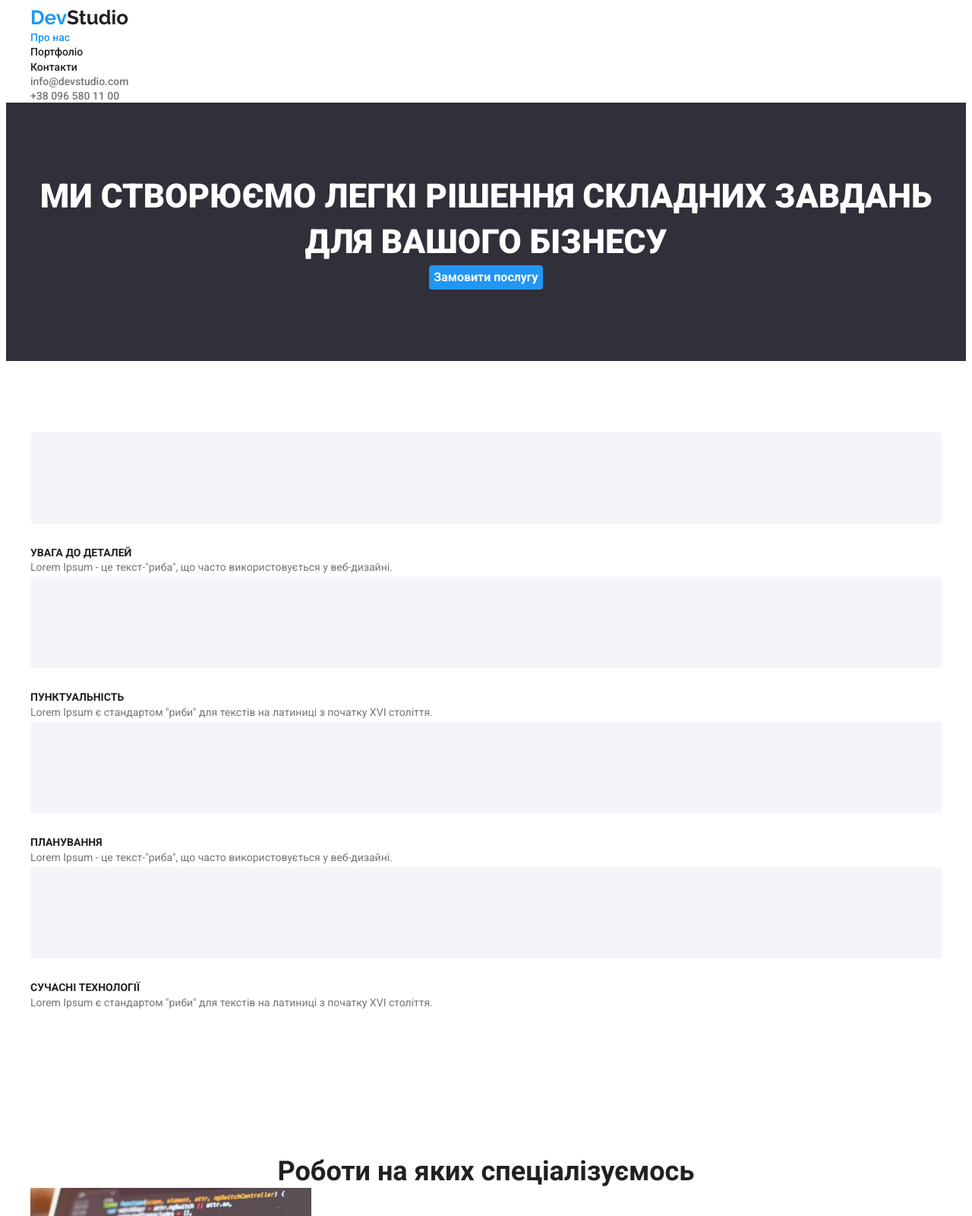
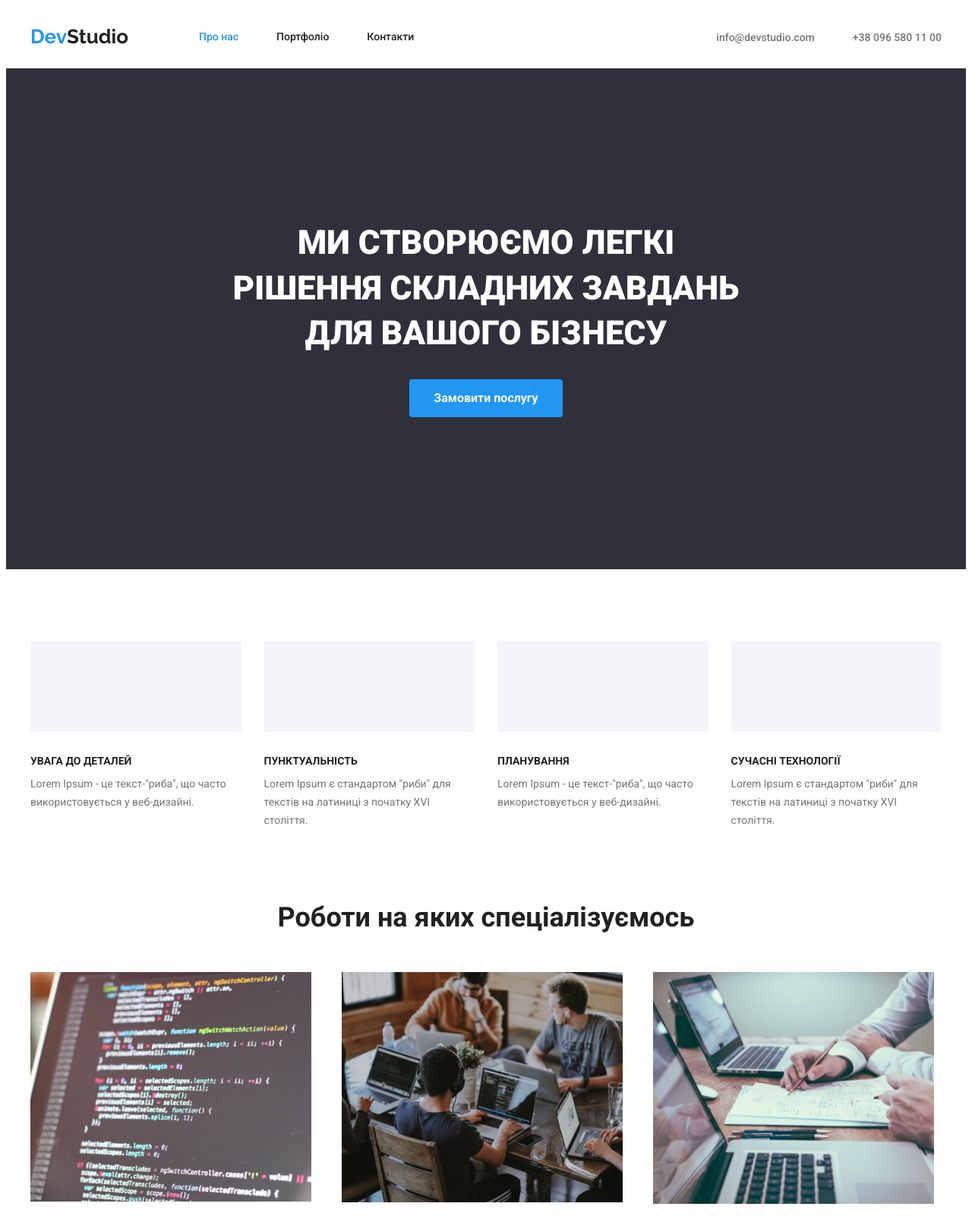
Before and after one commit to Tielnyi/wt-markup-02, a plain HTML site: page index.html in a window 1280 px wide. Shown: the top 1600 px of the page at 76% size. Drawn offline with Linux system fonts and the light colour scheme.

Commit message:
Update styles.css

```diff
--- a/css/styles.css
+++ b/css/styles.css
@@ -1,4 +1,5 @@
-/* --- ЗМІННІ КОЛЬОРІВ --- */
+/* ЗМІННІ КОЛЬОРІВ                      */
+
 :root {
   --primary-text-color: #757575;
   --title-text-color: #212121;
@@ -7,14 +8,16 @@
   --bg-dark-color: #2f303a;
   --bg-light-color: #f5f4fa;
   --icon-color: #afb1b8;
+  --header-border: #ececec;
 }
 
-/* --- ГЛОБАЛЬНІ СКИДАННЯ ТА БАЗОВІ СТИЛІ --- */
+/* ГЛОБАЛЬНІ СКИНУТІ СТИЛІ              */
+
 body {
   font-family: "Roboto", sans-serif;
   color: var(--primary-text-color);
   background-color: var(--white-color);
-  line-height: 1.2; /* Використовуємо множник */
+  line-height: 1.2;
 }
 
 h1, h2, h3, h4, h5, h6, p {
@@ -37,6 +40,7 @@ img {
   height: auto;
 }
 
+/* Прихований заголовок */
 .visually-hidden {
   position: absolute;
   width: 1px;
@@ -50,7 +54,8 @@ img {
   overflow: hidden;
 }
 
-/* --- КОНТЕЙНЕР ДЛЯ ЦЕНТРУВАННЯ --- */
+/* БАЗОВІ КЛАСИ ТА КОНТЕЙНЕР            */
+
 .container {
   width: 1200px;
   padding-left: 15px;
@@ -59,13 +64,21 @@ img {
   margin-right: auto;
 }
 
-/* Відступи для всіх секцій */
 .section {
   padding-top: 94px;
   padding-bottom: 94px;
 }
 
-/* --- ЛОГОТИП --- */
+.section-title {
+  font-weight: 700;
+  font-size: 36px;
+  text-align: center;
+  color: var(--title-text-color);
+  margin-bottom: 50px;
+}
+
+/* ЛОГОТИП                              */
+
 .logo {
   font-family: "Raleway", sans-serif;
   font-weight: 700;
@@ -77,19 +90,52 @@ img {
 }
 .footer-logo {
   color: var(--white-color);
+  display: inline-block;
+  margin-bottom: 20px;
 }
 
-/* --- НАВІГАЦІЯ ТА ШАПКА --- */
+/* ШАПКА (HEADER)                       */
+
+.header {
+  border-bottom: 1px solid var(--header-border);
+}
+
+.header-container {
+  display: flex;
+  align-items: center;
+}
+
+.header-nav {
+  display: flex;
+  align-items: center;
+}
+
+.site-nav {
+  display: flex;
+  gap: 50px;
+  margin-left: 93px;
+}
+
 .site-nav-link {
+  display: block;
+  padding-top: 32px;
+  padding-bottom: 32px;
   font-weight: 500;
   font-size: 14px;
   color: var(--title-text-color);
   transition: color 250ms cubic-bezier(0.4, 0, 0.2, 1);
 }
+
 .site-nav-link:hover,
 .site-nav-link:focus,
 .site-nav-link.current {
   color: var(--accent-color);
+}
+
+.auth-nav {
+  display: flex;
+  gap: 50px;
+  margin-left: auto; /* Відштовхує контакти вправо */
 }
 
 .auth-nav-link {
@@ -98,23 +144,36 @@ img {
   color: var(--primary-text-color);
   transition: color 250ms cubic-bezier(0.4, 0, 0.2, 1);
 }
+
 .auth-nav-link:hover,
 .auth-nav-link:focus {
   color: var(--accent-color);
 }
 
-/* --- ГОЛОВНИЙ ЕКРАН (HERO) --- */
+/* ГОЛОВНИЙ ЕКРАН                */
+
 .hero {
   background-color: var(--bg-dark-color);
   text-align: center;
+  padding-top: 200px;
+  padding-bottom: 200px;
+  max-width: 1600px;
+  margin-left: auto;
+  margin-right: auto;
 }
+
 .hero-title {
   font-weight: 900;
   font-size: 44px;
   line-height: 1.36;
   text-transform: uppercase;
   color: var(--white-color);
+  width: 696px;
+  margin-left: auto;
+  margin-right: auto;
+  margin-bottom: 30px;
 }
+
 .hero-btn {
   font-family: inherit;
   font-weight: 700;
@@ -125,27 +184,20 @@ img {
   cursor: pointer;
   border: none;
   border-radius: 4px;
+  padding: 10px 32px;
 }
 
-/* --- СЕКЦІЇ ТА ЗАГОЛОВКИ --- */
-.section-title {
-  font-weight: 700;
-  font-size: 36px;
-  text-align: center;
-  color: var(--title-text-color);
+/* ПЕРЕВАГИ                             */
+
+.features-list {
+  display: flex;
+  gap: 30px;
 }
 
-/* ПЕРЕВАГИ */
-.features-title {
-  font-weight: 700;
-  font-size: 14px;
-  text-transform: uppercase;
-  color: var(--title-text-color);
+.features-item {
+  flex-basis: calc((100% - 90px) / 4);
 }
-.features-text {
-  font-size: 14px;
-  line-height: 1.71;
-}
+
 .features-icon-box {
   background-color: var(--bg-light-color);
   display: flex;
@@ -156,25 +208,77 @@ img {
   margin-bottom: 30px;
 }
 
-/* КОМАНДА */
+.features-title {
+  font-weight: 700;
+  font-size: 14px;
+  text-transform: uppercase;
+  color: var(--title-text-color);
+  margin-bottom: 10px;
+}
+
+.features-text {
+  font-size: 14px;
+  line-height: 1.71;
+}
+
+/* РОБОТИ                               */
+
+.works {
+  padding-top: 0; /* Оскільки відступ є у переваг */
+}
+
+.works-list {
+  display: flex;
+  gap: 30px;
+}
+
+.works-item {
+  flex-basis: calc((100% - 60px) / 3);
+}
+
+/* КОМАНДА                              */
+
 .team {
   background-color: var(--bg-light-color);
 }
+
+.team-list {
+  display: flex;
+  gap: 30px;
+}
+
 .team-item {
   background-color: var(--white-color);
+  flex-basis: calc((100% - 90px) / 4);
   box-shadow: 0px 1px 3px rgba(0, 0, 0, 0.12), 0px 1px 1px rgba(0, 0, 0, 0.14), 0px 2px 1px rgba(0, 0, 0, 0.2);
   border-radius: 0px 0px 4px 4px;
 }
+
+.team-content {
+  padding-top: 30px;
+  padding-bottom: 30px;
+  text-align: center;
+}
+
 .team-member {
   font-weight: 500;
   font-size: 16px;
   color: var(--title-text-color);
+  margin-bottom: 10px;
 }
+
 .team-role {
   font-size: 16px;
+  margin-bottom: 16px;
 }
 
 /* СОЦМЕРЕЖІ */
+.social-list {
+  display: flex;
+  justify-content: center;
+  gap: 10px;
+}
+
 .social-link {
   display: flex;
   align-items: center;
@@ -186,30 +290,50 @@ img {
   background-color: var(--white-color);
   transition: color 250ms cubic-bezier(0.4, 0, 0.2, 1), background-color 250ms cubic-bezier(0.4, 0, 0.2, 1);
 }
+
 .social-link svg {
   fill: currentColor;
 }
+
 .social-link:hover,
 .social-link:focus {
   background-color: var(--accent-color);
   color: var(--white-color);
 }
 
-/* --- ПІДВАЛ --- */
+/* ПІДВАЛ (FOOTER)                      */
+
 .footer {
   background-color: var(--bg-dark-color);
+  padding-top: 60px;
+  padding-bottom: 60px;
 }
+
+.address {
+  font-style: normal;
+}
+
+.address-list li {
+  margin-bottom: 9px;
+}
+
+.address-list li:last-child {
+  margin-bottom: 0;
+}
+
 .address-text {
   font-size: 14px;
   line-height: 1.71;
   color: var(--white-color);
 }
+
 .address-link {
   font-size: 14px;
   line-height: 1.71;
   color: rgba(255, 255, 255, 0.6);
   transition: color 250ms cubic-bezier(0.4, 0, 0.2, 1);
 }
+
 .address-link:hover,
 .address-link:focus {
   color: var(--accent-color);
```
